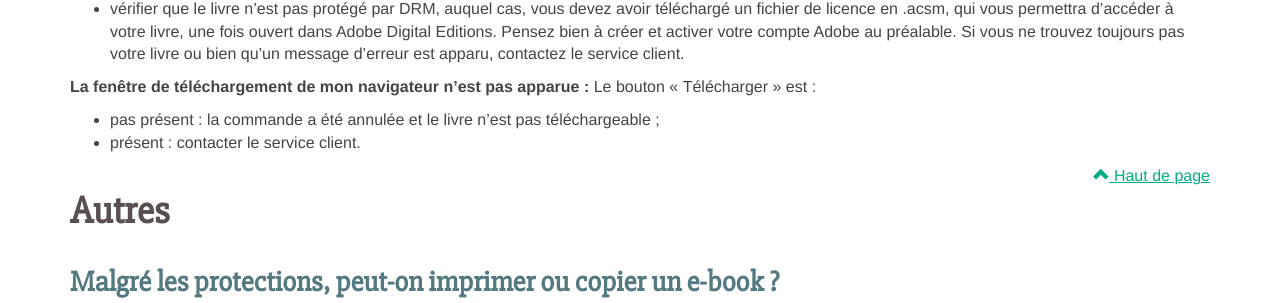
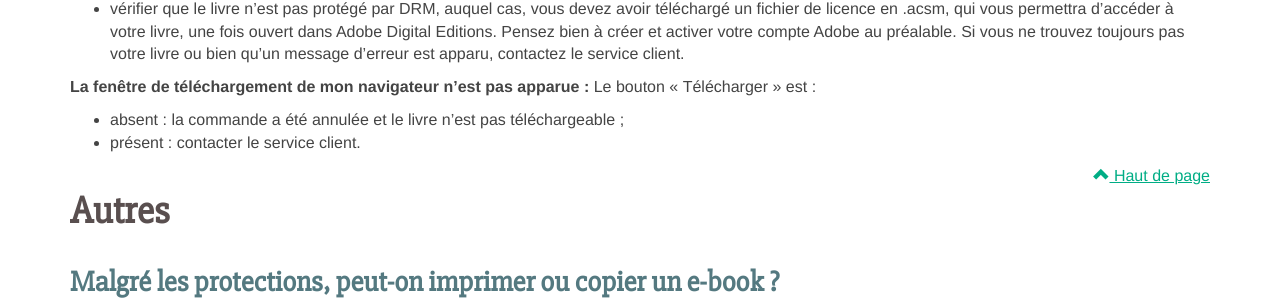
Before and after one commit to TEA-ebook/help-center, a Jekyll site: the page built from _pages/FAQ.md, in a window 1280 px wide and 900 px high, scrolled down 10029 px. Shown: the part 453-756 px from the top of the window. Built offline with Jekyll 4.4.1, drawn with Linux system fonts in a browser that asks for light colours; nearby versions of some CDN libraries; Markdown is read by kramdown in place of the engine named in the settings.

Commit message:
Fix: grammar

```diff
--- a/_pages/FAQ.md
+++ b/_pages/FAQ.md
@@ -487,7 +487,7 @@ Si vous ne trouvez toujours pas votre livre ou bien qu'un message d'erreur est a
 **La fenêtre de téléchargement de mon navigateur n'est pas apparue :**
 Le bouton « Télécharger » est :
 
-- pas présent : la commande a été annulée et le livre n'est pas téléchargeable ;
+- absent : la commande a été annulée et le livre n'est pas téléchargeable ;
 - présent : contacter le service client.
 
 <p class="pull-right"><a href="#"><span class="glyphicon glyphicon-chevron-up" aria-hidden="true"></span> Haut de page</a></p>
```
